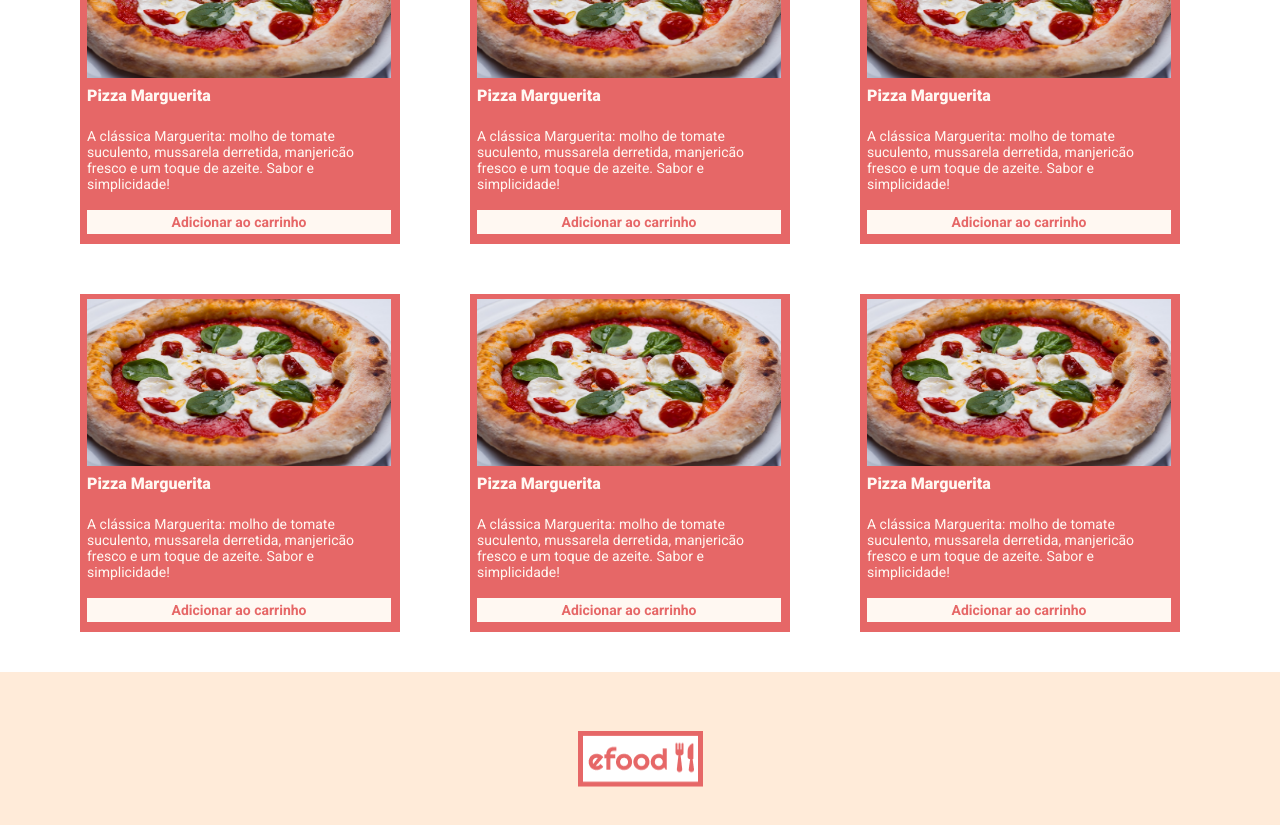
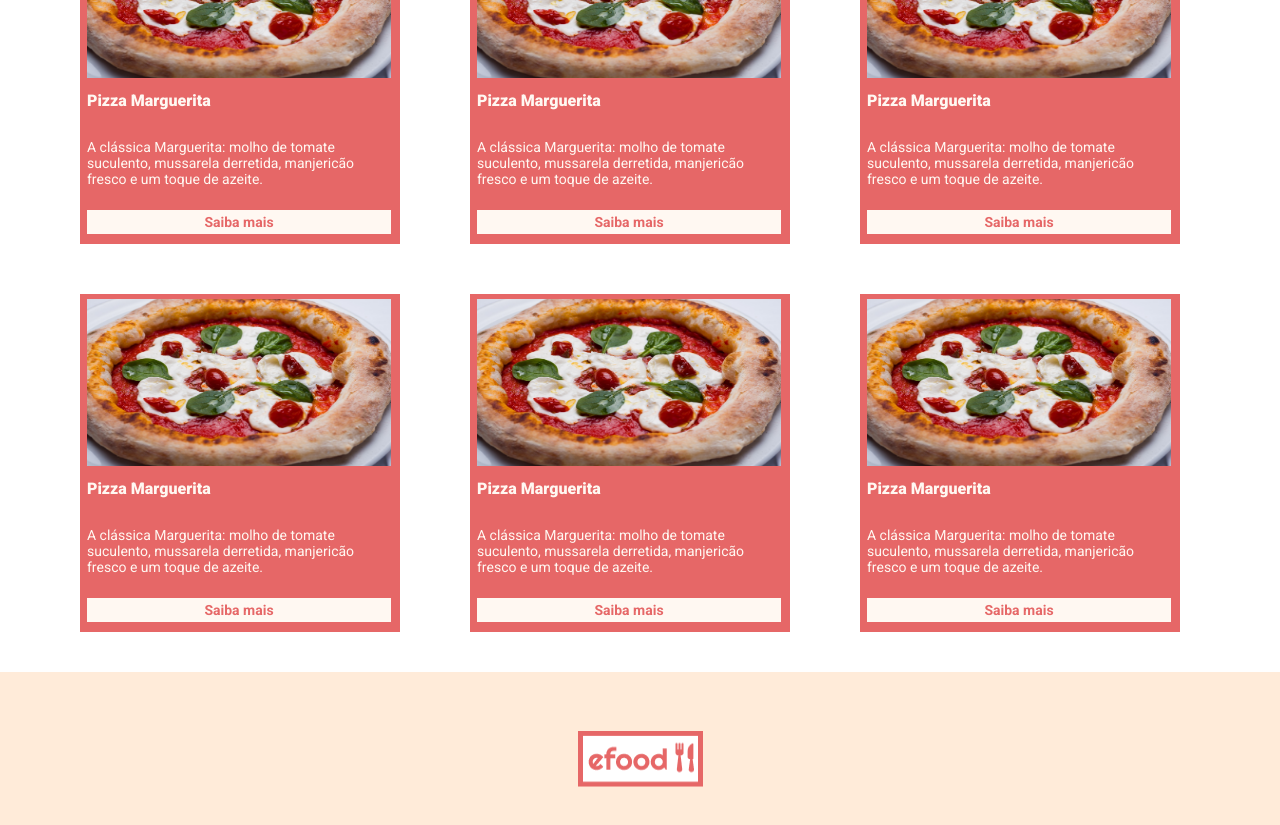
Before and after one commit to helenformighieri/efood, a React (Create React App) app: page /Products in a window 1280 px wide. Shown: the part 600-1425 px from the top of the page. Built offline with nearby package versions, Linux system fonts and the light colour scheme.

Commit message:
feat: adicionando modal

```diff
--- a/package.json
+++ b/package.json
@@ -8,6 +8,7 @@
     "@testing-library/user-event": "^13.5.0",
     "react": "^18.3.1",
     "react-dom": "^18.3.1",
+    "react-modal": "^3.16.1",
     "react-router-dom": "^6.25.1",
     "react-scripts": "5.0.1",
     "styled-components": "^6.1.12",
--- /dev/null
+++ b/src/components/Modal/index.tsx
@@ -0,0 +1,29 @@
+import React from "react";
+import { ModalOverlay, ModalContent, CloseButton, ModalContainer, ModalImg, ModalInformation, ModalTitle, ModalDescription, ModalButton } from './style.ts';
+
+interface ModalProps {
+  isOpen: boolean;
+  onClose: () => void;
+  title: string;
+  description: string;  // Trocar para string já que agora passará como HTML
+  img: string;
+}
+
+export const Modal: React.FC<ModalProps> = ({ isOpen, onClose, title, description, img }) => {
+  return (
+    <ModalOverlay isOpen={isOpen}>
+      <ModalContent>
+        <CloseButton onClick={onClose}>x</CloseButton>
+        <ModalContainer>
+          <ModalImg src={img} alt={title} />
+          <ModalInformation>
+            <ModalTitle>{title}</ModalTitle>
+            {/* Usar dangerouslySetInnerHTML para renderizar HTML */}
+            <ModalDescription dangerouslySetInnerHTML={{ __html: description }} />
+            <ModalButton>Adicionar ao carrinho - R$ 60,90</ModalButton>
+          </ModalInformation>
+        </ModalContainer>
+      </ModalContent>
+    </ModalOverlay>
+  );
+};
--- /dev/null
+++ b/src/components/Modal/style.ts
@@ -0,0 +1,84 @@
+import styled from 'styled-components';
+import { colors } from "../../styles.ts";
+
+interface ModalOverlayProps {
+  isOpen: boolean;
+}
+
+export const ModalOverlay = styled.div<ModalOverlayProps>`
+  display: ${({ isOpen }) => (isOpen ? 'flex' : 'none')};
+  position: fixed;
+  top: 0;
+  left: 0;
+  right: 0;
+  bottom: 0;
+  background-color: rgba(0, 0, 0, 0.7);
+  justify-content: center;
+  align-items: center;
+  z-index: 1000;
+`;
+
+export const ModalContent = styled.div`
+  width: 1120px;
+  height: 344px;
+  background-color: ${colors.pink};
+  position: relative;
+  padding: 20px;
+  box-shadow: 0 4px 8px rgba(0, 0, 0, 0.2);
+`;
+
+export const CloseButton = styled.button`
+  color: ${colors.branco};
+  position: absolute;
+  top: 10px;
+  right: 10px;
+  background: none;
+  border: none;
+  font-size: 18px;
+  cursor: pointer;
+`;
+
+export const ModalImg = styled.img`
+  width: 280px;
+  height: 280px;
+  margin: 10px 10px 10px 0;
+  object-fit: cover;
+`;
+
+export const ModalContainer = styled.div`
+  display: flex;
+  justify-content: flex-start;
+  align-items: flex-start;  /* Alinha o conteúdo ao topo */
+  height: 100%;
+  padding: 0 20px;
+`;
+
+export const ModalInformation = styled.div`
+  display: flex;
+  flex-direction: column;
+  justify-content: flex-start;
+  align-items: flex-start;
+  margin-left: 20px;
+`;
+
+export const ModalTitle = styled.h2`
+  color: ${colors.branco};
+  font-size: 24px;
+  margin: 10px 0;
+`;
+
+export const ModalDescription = styled.p`
+  color: ${colors.branco};
+  font-size: 16px;
+  margin: 10px 0;
+`;
+
+export const ModalButton = styled.button`
+  background-color: ${colors.branco};
+  color: ${colors.pink};
+  padding: 5px 5px;
+  border: none;
+  cursor: pointer;
+  font-size: 16px;
+  margin-top: 10px;
+`;
--- a/src/components/Produtos/index.tsx
+++ b/src/components/Produtos/index.tsx
@@ -1,47 +1,83 @@
-import React from "react";
-import { CardButton, CardDescription, CardImg, CardProduto, CardTitle, ContainerProdutos } from "./style.ts";
+import React, { useState } from "react";
+import { ContainerProdutos, CardProduto, CardImg, CardTitle, CardDescription, CardButton } from "../Produtos/style.ts";
+import { Modal } from "../Modal/index.tsx";
 
 import pizzaImg from "../../assets/images/pizza.png";
 
-const Produtos = () => {
+const Produtos: React.FC = () => {
+  const [selectedProduct, setSelectedProduct] = useState<{ title: string; description: string; img: string } | null>(null);
+
+  const products = [
+    {
+      title: "Pizza Marguerita",
+      description: "A clássica Marguerita: molho de tomate suculento, mussarela derretida, manjericão fresco e um toque de azeite.",
+      img: pizzaImg
+    },
+    {
+      title: "Pizza Marguerita",
+      description: "A clássica Marguerita: molho de tomate suculento, mussarela derretida, manjericão fresco e um toque de azeite.",
+      img: pizzaImg
+    },
+    {
+      title: "Pizza Marguerita",
+      description: "A clássica Marguerita: molho de tomate suculento, mussarela derretida, manjericão fresco e um toque de azeite.",
+      img: pizzaImg
+    },
+    {
+      title: "Pizza Marguerita",
+      description: "A clássica Marguerita: molho de tomate suculento, mussarela derretida, manjericão fresco e um toque de azeite.",
+      img: pizzaImg
+    },
+    {
+      title: "Pizza Marguerita",
+      description: "A clássica Marguerita: molho de tomate suculento, mussarela derretida, manjericão fresco e um toque de azeite.",
+      img: pizzaImg
+    },
+    {
+      title: "Pizza Marguerita",
+      description: "A clássica Marguerita: molho de tomate suculento, mussarela derretida, manjericão fresco e um toque de azeite.",
+      img: pizzaImg
+    },
+  ];
+
+  const handleProductClick = (product: { title: string; description: string; img: string }) => {
+    setSelectedProduct({
+      ...product,
+      title: "Pizza Marguerita",
+      description: `A pizza Margherita é uma pizza clássica da culinária italiana, reconhecida por sua simplicidade e sabor inigualável.
+        Ela é feita com uma base de massa fina e crocante, coberta com molho de tomate fresco, queijo mussarela de alta qualidade,
+        manjericão fresco e azeite de oliva extra-virgem. A combinação de sabores é perfeita, com o molho de tomate suculento e ligeiramente ácido,
+        o queijo derretido e cremoso e as folhas de manjericão frescas, que adicionam um toque de sabor herbáceo.
+        É uma pizza simples, mas deliciosa, que agrada a todos os paladares e é uma ótima opção para qualquer ocasião.
+        <br/><br/>
+        <span style="margin-top: 20px;">Serve: de 2 a 3 pessoas</span>`
+    });
+  };
+
+  const closeModal = () => {
+    setSelectedProduct(null);
+  };
+
   return (
     <ContainerProdutos>
-      <CardProduto>
-        <CardImg src={pizzaImg} alt="uma pizza marguerita" />
-        <CardTitle>Pizza Marguerita</CardTitle>
-        <CardDescription>A clássica Marguerita: molho de tomate suculento, mussarela derretida, manjericão fresco e um toque de azeite. Sabor e simplicidade!</CardDescription>
-        <CardButton>Adicionar ao carrinho</CardButton>
-      </CardProduto>
-      <CardProduto>
-        <CardImg src={pizzaImg} alt="uma pizza marguerita" />
-        <CardTitle>Pizza Marguerita</CardTitle>
-        <CardDescription>A clássica Marguerita: molho de tomate suculento, mussarela derretida, manjericão fresco e um toque de azeite. Sabor e simplicidade!</CardDescription>
-        <CardButton>Adicionar ao carrinho</CardButton>
-      </CardProduto>
-      <CardProduto>
-        <CardImg src={pizzaImg} alt="uma pizza marguerita" />
-        <CardTitle>Pizza Marguerita</CardTitle>
-        <CardDescription>A clássica Marguerita: molho de tomate suculento, mussarela derretida, manjericão fresco e um toque de azeite. Sabor e simplicidade!</CardDescription>
-        <CardButton>Adicionar ao carrinho</CardButton>
-      </CardProduto>
-      <CardProduto>
-        <CardImg src={pizzaImg} alt="uma pizza marguerita" />
-        <CardTitle>Pizza Marguerita</CardTitle>
-        <CardDescription>A clássica Marguerita: molho de tomate suculento, mussarela derretida, manjericão fresco e um toque de azeite. Sabor e simplicidade!</CardDescription>
-        <CardButton>Adicionar ao carrinho</CardButton>
-      </CardProduto>
-      <CardProduto>
-        <CardImg src={pizzaImg} alt="uma pizza marguerita" />
-        <CardTitle>Pizza Marguerita</CardTitle>
-        <CardDescription>A clássica Marguerita: molho de tomate suculento, mussarela derretida, manjericão fresco e um toque de azeite. Sabor e simplicidade!</CardDescription>
-        <CardButton>Adicionar ao carrinho</CardButton>
-      </CardProduto>
-      <CardProduto>
-        <CardImg src={pizzaImg} alt="uma pizza marguerita" />
-        <CardTitle>Pizza Marguerita</CardTitle>
-        <CardDescription>A clássica Marguerita: molho de tomate suculento, mussarela derretida, manjericão fresco e um toque de azeite. Sabor e simplicidade!</CardDescription>
-        <CardButton>Adicionar ao carrinho</CardButton>
-      </CardProduto>
+      {products.map((product, index) => (
+        <CardProduto key={index}>
+          <CardImg src={product.img} alt={product.title} />
+          <CardTitle>{product.title}</CardTitle>
+          <CardDescription>{product.description}</CardDescription>
+          <CardButton onClick={() => handleProductClick(product)}>Saiba mais</CardButton>
+        </CardProduto>
+      ))}
+
+      {selectedProduct && (
+        <Modal
+          isOpen={!!selectedProduct}
+          onClose={closeModal}
+          title={selectedProduct.title}
+          description={selectedProduct.description}
+          img={selectedProduct.img}
+        />
+      )}
     </ContainerProdutos>
   );
 };
--- a/src/pages/Products/index.tsx
+++ b/src/pages/Products/index.tsx
@@ -1,17 +1,36 @@
-import React from 'react';
+import React, { useState } from 'react';
 import Footer from '../../components/Footer/index.tsx';
 import Header from '../../components/Header/index.tsx';
 import Apresentacao from '../../components/Apresentacao/index.tsx';
 import Produtos from '../../components/Produtos/index.tsx';
+import { Modal } from '../../components/Modal/index.tsx';
 
 const Products = () => {
+  const [isModalOpen, setModalOpen] = useState(false);
+  const [selectedProduct, setSelectedProduct] = useState<string | null>(null);
+
+  const openModal = (product: string) => {
+    setSelectedProduct(product);
+    setModalOpen(true);
+  };
+
+  const closeModal = () => {
+    setModalOpen(false);
+    setSelectedProduct(null);
+  };
+
   return (
-  <>
-    <Header />
-    <Apresentacao />
-    <Produtos />
-    <Footer />
-  </>
+    <>
+      <Header />
+      <Apresentacao />
+      <Produtos onProductClick={openModal} />
+      <Footer />
+
+      <Modal isOpen={isModalOpen} onClose={closeModal}>
+        <h2>{selectedProduct}</h2>
+        <p>Descrição detalhada do produto aqui...</p>
+      </Modal>
+    </>
   );
 };
 
```
Also changed, not shown: src/components/Produtos/style.ts (line endings or trailing spaces), 1 other file (tests, documents, lock files or other folders).
